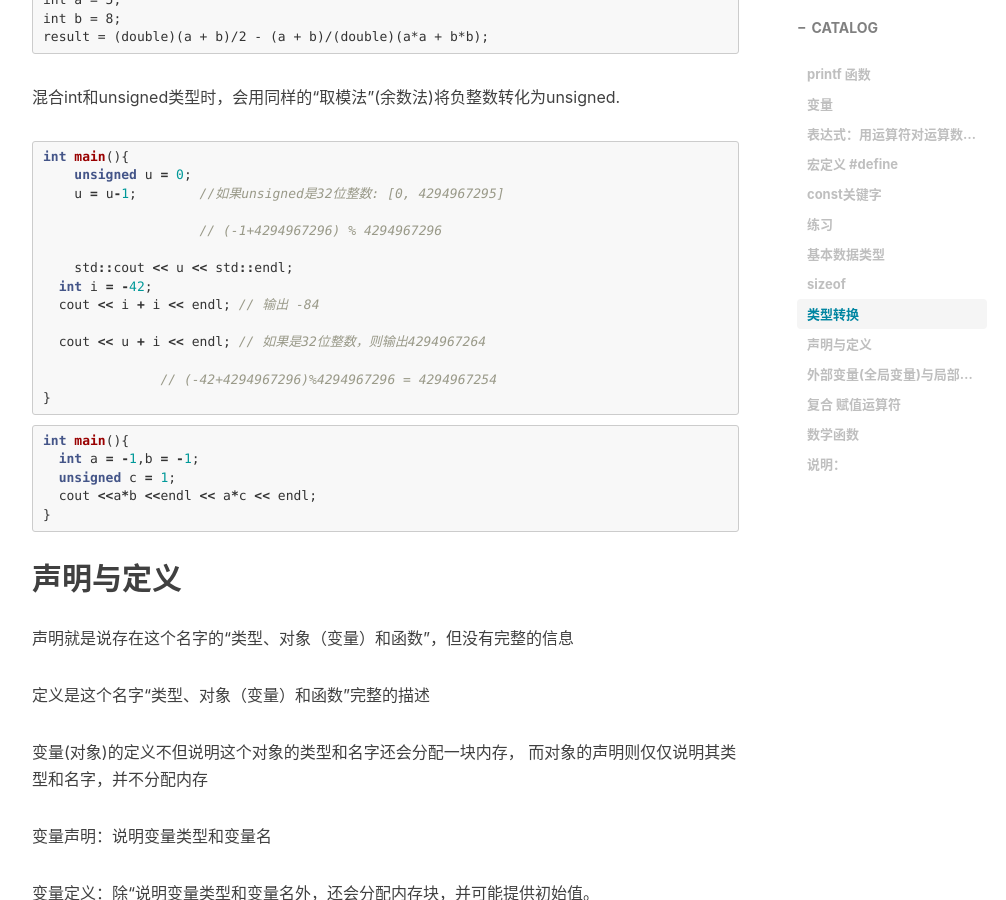
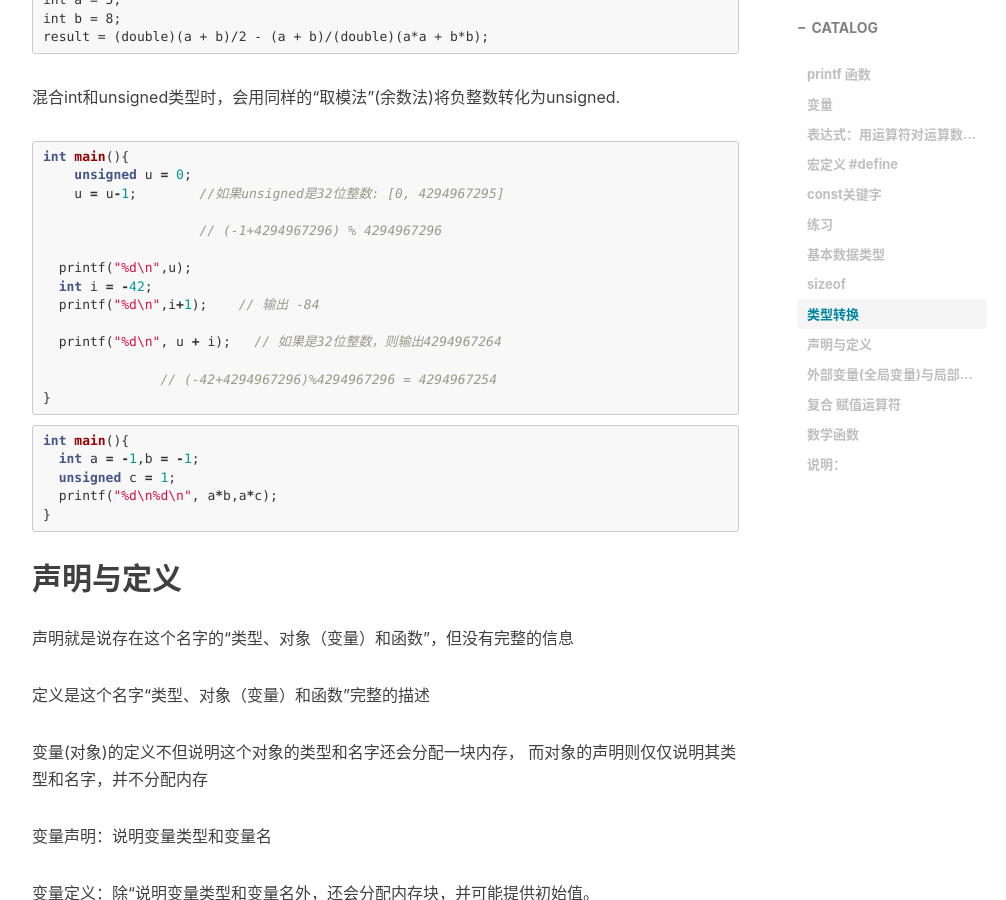
Before and after one commit to xuepro/xuepro.github.io, a Jekyll site: the page built from _posts/2017-10-30-2.C语言教程-我们来计算吧.md, in a window 1280 px wide and 900 px high, scrolled down 13254 px. Shown: the whole window, without its empty margins (233-1239 px from the left). Built offline with Jekyll 4.4.1, drawn with Linux system fonts in a browser that asks for light colours; nearby versions of some CDN libraries; comment, search, counter and statistics services are not loaded.

Commit message:
Update 2017-10-30-2.C语言教程-我们来计算吧.md

````diff
--- a/_posts/2017-10-30-2.C语言教程-我们来计算吧.md
+++ b/_posts/2017-10-30-2.C语言教程-我们来计算吧.md
@@ -546,11 +546,11 @@ int main(){
 
                     // (-1+4294967296) % 4294967296
 
-    std::cout << u << std::endl;
+  printf("%d\n",u);
   int i = -42;
-  cout << i + i << endl; // 输出 -84
+  printf("%d\n",i+1);    // 输出 -84
 
-  cout << u + i << endl; // 如果是32位整数，则输出4294967264
+  printf("%d\n", u + i);   // 如果是32位整数，则输出4294967264
 
                // (-42+4294967296)%4294967296 = 4294967254
 }
@@ -560,7 +560,7 @@ int main(){
 int main(){
   int a = -1,b = -1;
   unsigned c = 1;
-  cout <<a*b <<endl << a*c << endl;
+  printf("%d\n%d\n", a*b,a*c);
 }
 ```
 
````
